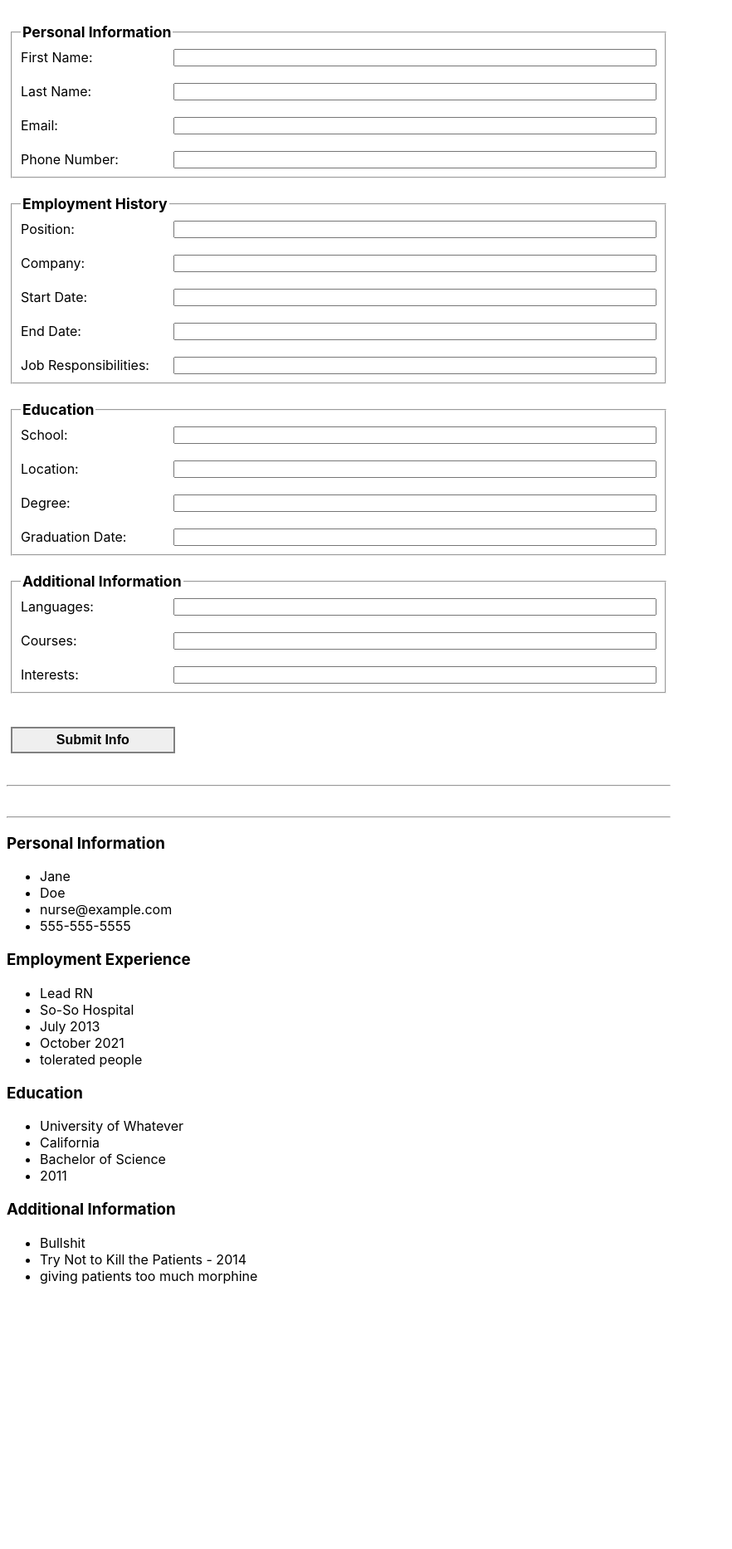
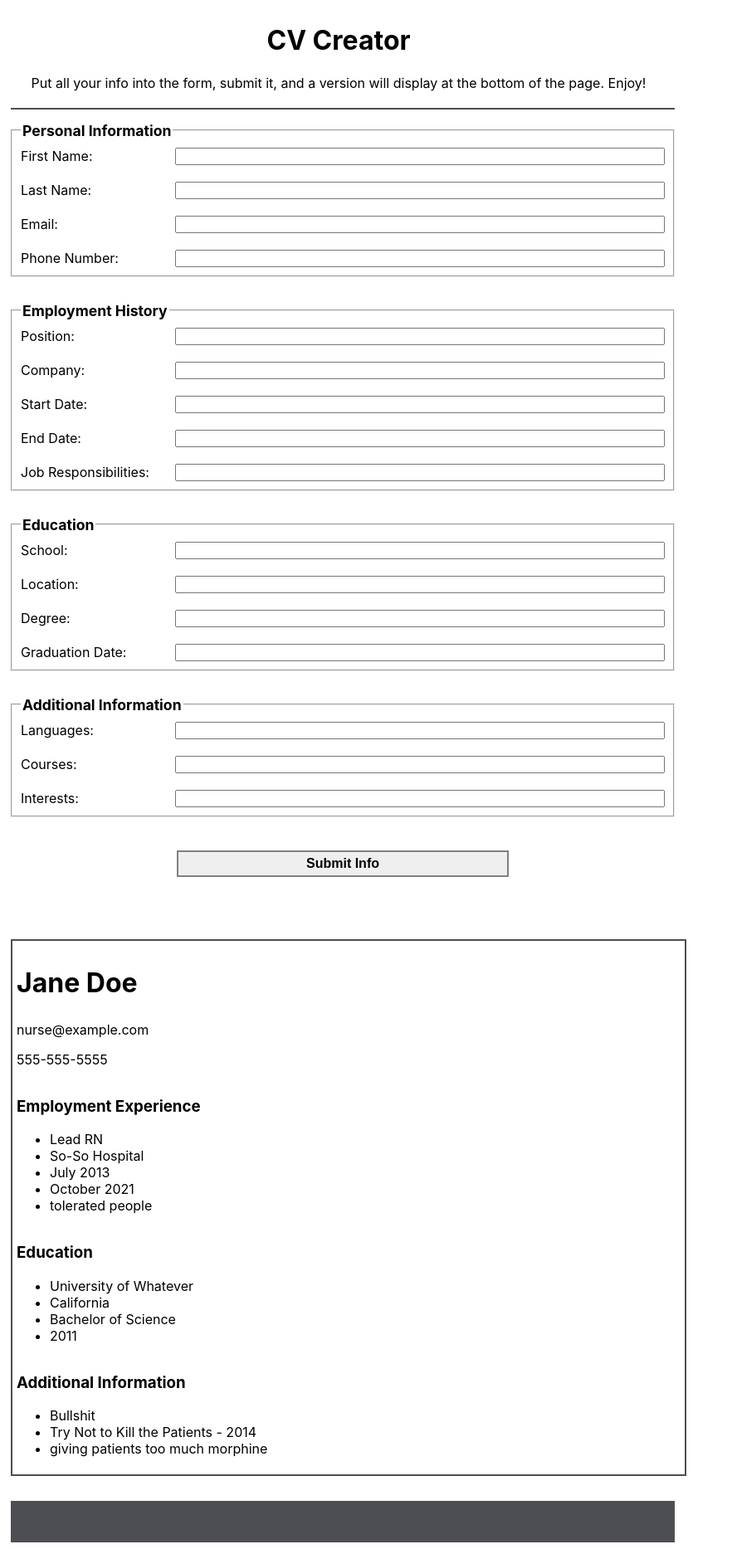
Before and after one commit to Danelle-Gunter/cv-project, a React (Create React App) app: page / in a window 1280 px wide. Shown: the whole page at 83% size, without its empty margins (0-882 px from the left). Before the commit the page ends 1572 px from the top, so only its background shows below. Built offline with nearby package versions, Linux system fonts and the light colour scheme.

Commit message:
Working on appearance of output

```diff
--- a/src/index.js
+++ b/src/index.js
@@ -2,21 +2,36 @@ import React, { Component } from 'react';
 import ReactDOM from 'react-dom/client';
 import './styles/index.css';
 //import App from './App';
+
+class DisplayHeader extends Component {
+    render() {
+        return (
+            <header>
+                <h1>CV Creator</h1>
+                <p>Put all your info into the form, submit it, and a version will display at the bottom of the page. Enjoy!</p>
+            </header>
+        );
+    }
+}
+
+class DisplayFooter extends Component {
+    render() {
+        return (
+            <footer></footer>
+        );
+    }
+}
 
 class DisplayUserInfo extends Component {
     render() {
         const userInfo = this.props.user.userInfo;
 
         return (
-            <div>
-                <h3>Personal Information</h3>
-                <ul>
-                    <li>{userInfo.firstName}</li>
-                    <li>{userInfo.lastName}</li>
-                    <li>{userInfo.email}</li>
-                    <li>{userInfo.phoneNumber}</li>
-                </ul>
-            </div>
+            <section class='personalInfo'>
+                <h2>{userInfo.firstName} {userInfo.lastName}</h2>
+                <p class='small'>{userInfo.email}</p>
+                <p class='small'>{userInfo.phoneNumber}</p>
+            </section>
         )
     }
 }
@@ -247,7 +262,6 @@ class DisplayForm extends Component {
                 <EmploymentHistoryForm />
                 <EducationForm />
                 <AdditionalInfoForm />
-                <br />
                 <button onClick={this.handleSubmit}>Submit Info</button>
             </form>
         )
@@ -262,12 +276,15 @@ class Main extends Component {
     render() {
         return (
             <div>
+                <DisplayHeader />
                 <DisplayForm />
-                <hr /> <br /> <hr />
-                <DisplayUserInfo user={this.props.user} />
-                <DisplayEmploymentExperience user={this.props.user} />
-                <DisplayEducation user={this.props.user} />
-                <DisplayAdditionalInfo user={this.props.user} />
+                <div id='cvDisplay'>
+                    <DisplayUserInfo user={this.props.user} />
+                    <DisplayEmploymentExperience user={this.props.user} />
+                    <DisplayEducation user={this.props.user} />
+                    <DisplayAdditionalInfo user={this.props.user} />
+                </div>
+                <DisplayFooter />
             </div>
         );
     }
--- a/src/styles/index.css
+++ b/src/styles/index.css
@@ -18,14 +18,25 @@ code {
     monospace;
 }
 
+/* HEADER */
+
+header {
+  margin: 0 5px 20px 5px;
+  text-align: center;
+}
+
 /* FORM */
 
 form {
-  margin: 5px;
+  display: flex;
+  flex-direction: column;
+  margin: 10px 5px;
+  border-top: 2px solid #4C4E52;
+  width: 100%;
 }
 
 fieldset {
-  margin: 20px 0;
+  margin: 15px 0;
   padding: 10px;
 }
 
@@ -48,10 +59,43 @@ input {
 button {
   font-size: 1rem;
   font-weight: bold;
-  margin-bottom: 30px;
-  width: 25%;
+  margin: 25px auto;
+  width: 50%;
   height: 2rem;
   border: 2px solid gray;
+
 }
 
 /* DISPLAY */
+#cvDisplay {
+  display: flex;
+  flex-direction: column;
+  width: 100%;
+  margin: 50px 0 0 5px;
+  border: 2px solid #4C4E52;
+  padding: 5px;
+}
+
+/* .personalInfo {
+  display: grid;
+  grid-template-rows: 75% 25%;
+} */
+
+.personalInfo h2 {
+  font-size: 2rem;
+}
+
+.small {
+  font-size: 1rem;
+  font-weight: 400;
+}
+
+
+/* FOOTER */
+
+footer {
+  width: 100%;
+  background-color: #4C4E52;
+  height: 50px;
+  margin: 30px 0 0 5px;
+}
```
